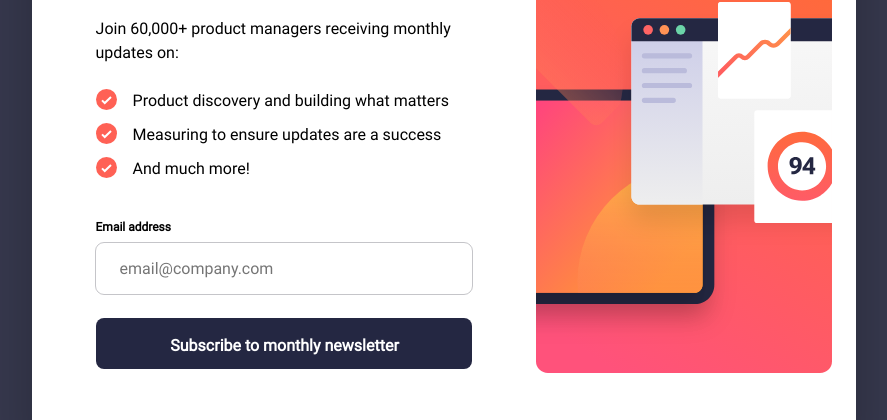
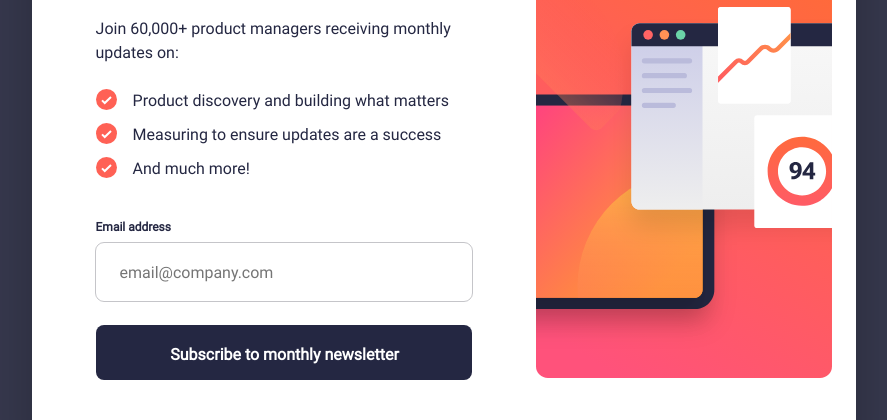
Before and after one commit to Chanawin-kmpn/newsletter-sign-up-form, a plain HTML site: page index.html in a window 1280 px wide. Shown: the part 380-800 px from the top of the page, without its empty margins (196-1083 px from the left). Drawn offline with Linux system fonts and the light colour scheme.

Commit message:
Update style.css
Update padding input

```diff
--- a/style.css
+++ b/style.css
@@ -29,6 +29,7 @@ svg {
 
 
 body {
+    color: hsla(234, 29%, 20%, 1);
     font-family: Roboto;
     font-size: 1rem;
     font-weight: 400;
@@ -109,7 +110,7 @@ input#email-submit {
     border-radius: 8px;
     border: none;
     outline: 1px solid hsla(243, 28%, 13%, 0.25);
-    padding: 1rem 1.5rem;
+    padding: 1.3rem 1.5rem 1.2rem;
     margin: 0.5rem 0 1.5rem;
 }
 
@@ -120,7 +121,7 @@ input#submit-btn {
     border: none;
     border-radius: 8px;
     background-color: hsla(234, 29%, 20%, 1);
-    padding: 1.125rem 2.875rem 0.875rem 3rem;
+    padding: 1.225rem 2.875rem 0.975rem 3rem;
 }
 
 
@@ -238,6 +239,7 @@ h1.thank-heading {
 
     .dismiss-btn:hover {
         box-shadow: 0px 16px 32px 0px rgba(255, 97, 85, 0.50);
+
         background: linear-gradient(204deg, hsl(13, 100%, 63%) 0%, hsl(344, 100%, 63%) 100%);
     }
 }
```
